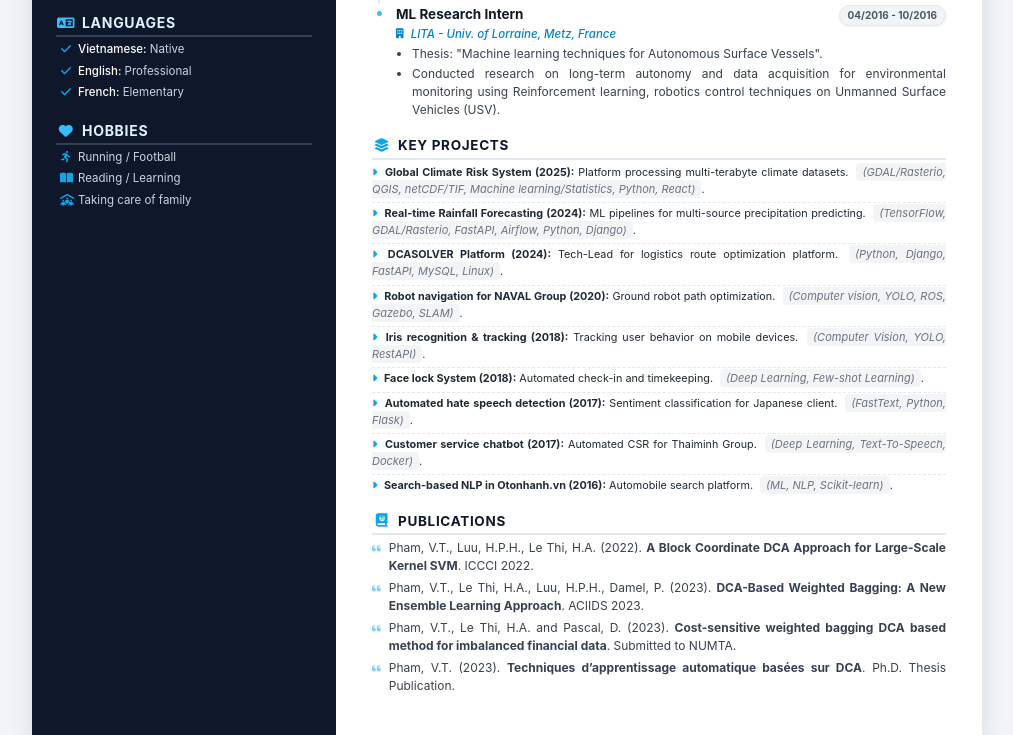
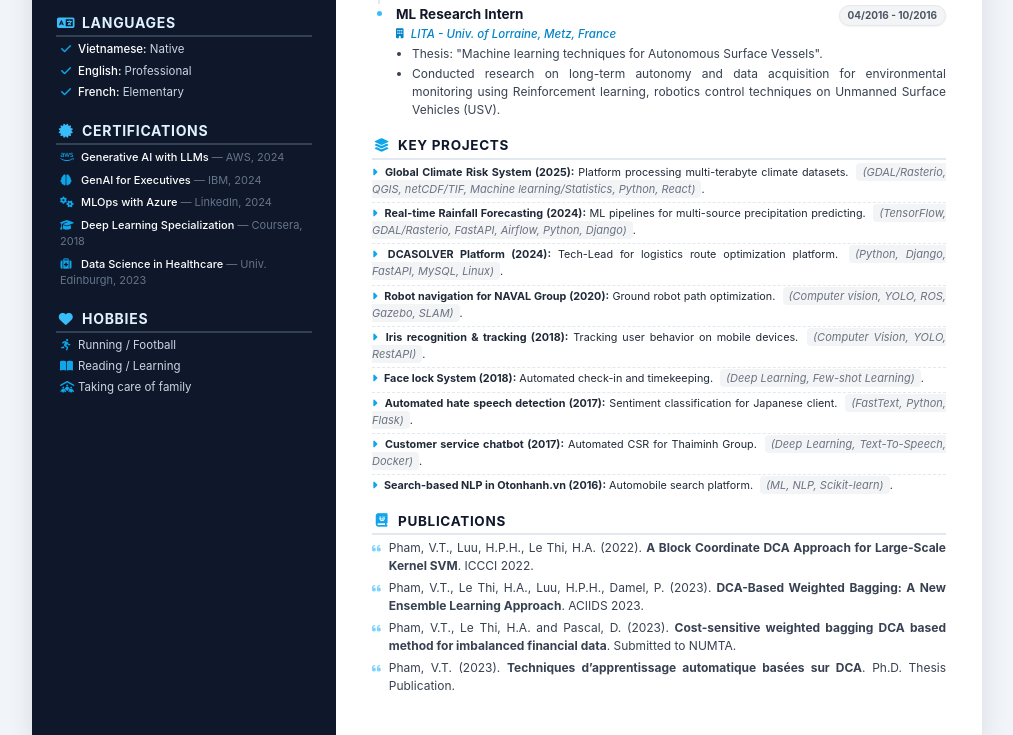
Before and after one commit to danielphamvt/cv, a plain HTML site: page cv.html in a window 1280 px wide. Shown: the part 1180-1915 px from the top of the page, without its empty margins (133-1146 px from the left). Drawn offline with nearby package versions, Linux system fonts and the light colour scheme.

Commit message:
Update CV

```diff
--- a/cv.html
+++ b/cv.html
@@ -14,7 +14,7 @@
             background-color: #f1f5f9;
             color: #1e293b;
             line-height: 1.25;
-            /* Ép dòng tối đa */
+            /* Maximize line density */
             font-size: 10.8px;
         }
 
@@ -52,10 +52,10 @@
             text-transform: uppercase;
             letter-spacing: 0.05em;
             margin-bottom: 4px;
-            /* Cắt bớt phần đệm tiêu đề */
+            /* Reduce title padding */
             border-bottom: 2px solid #e2e8f0;
             padding-bottom: 2px;
-            /* Ép lề viền và chữ sát nhau */
+            /* Tight border and text spacing */
             color: #0f172a;
             display: flex;
             align-items: center;
@@ -87,7 +87,7 @@
             padding-left: 16px;
             border-left: 2px solid #e2e8f0;
             padding-bottom: 7px;
-            /* Gọt sâu khoảng trắng giữa mỗi job */
+            /* Trim spacing between jobs */
         }
 
         .timeline-item:last-child {
@@ -150,14 +150,14 @@
             justify-content: space-between;
             align-items: baseline;
             margin-bottom: 0px;
-            /* Bỏ khoảng cách title và công ty */
+            /* Remove gap between title and company */
         }
 
         .project-item {
             margin-bottom: 0px;
-            /* Loại viền margin ngoài */
+            /* Remove outer margin */
             padding-bottom: 4px;
-            /* Rút ngắn nốt ruột bên trong padding */
+            /* Reduce inner padding */
             border-bottom: 1px dashed #e2e8f0;
         }
 
@@ -388,6 +388,32 @@
                 </div>
             </section>
 
+            <section class="mb-5 avoid-break">
+                <h3 class="section-title text-sm"><i class="fa-solid fa-certificate"></i> Certifications</h3>
+                <div class="text-[11px] space-y-1.5 text-slate-300 ml-1">
+                    <p><i class="fab fa-aws text-sky-500 mr-1.5 w-3 text-center"></i>
+                        <span class="text-white font-medium">Generative AI with LLMs</span>
+                        <span class="text-slate-500"> — AWS, 2024</span>
+                    </p>
+                    <p><i class="fas fa-brain text-sky-500 mr-1.5 w-3 text-center"></i>
+                        <span class="text-white font-medium">GenAI for Executives</span>
+                        <span class="text-slate-500"> — IBM, 2024</span>
+                    </p>
+                    <p><i class="fas fa-cogs text-sky-500 mr-1.5 w-3 text-center"></i>
+                        <span class="text-white font-medium">MLOps with Azure</span>
+                        <span class="text-slate-500"> — LinkedIn, 2024</span>
+                    </p>
+                    <p><i class="fas fa-graduation-cap text-sky-500 mr-1.5 w-3 text-center"></i>
+                        <span class="text-white font-medium">Deep Learning Specialization</span>
+                        <span class="text-slate-500"> — Coursera, 2018</span>
+                    </p>
+                    <p><i class="fas fa-medkit text-sky-500 mr-1.5 w-3 text-center"></i>
+                        <span class="text-white font-medium">Data Science in Healthcare</span>
+                        <span class="text-slate-500"> — Univ. Edinburgh, 2023</span>
+                    </p>
+                </div>
+            </section>
+
             <section class="avoid-break">
                 <h3 class="section-title text-sm"><i class="fa-solid fa-heart"></i> Hobbies</h3>
                 <div class="text-[11.5px] space-y-1 text-slate-300 ml-1">
@@ -424,7 +450,7 @@
                 <h3 class="section-title"><i class="fa-solid fa-briefcase"></i> Work Experience</h3>
 
                 <div class="timeline-container">
-                    <!-- Job 0 -->
+
                     <div class="timeline-item avoid-break">
                         <div class="job-header">
                             <h4 class="text-[13.5px] font-bold text-gray-900">Geospatial Data Scientist</h4>
@@ -452,7 +478,7 @@
                         </ul>
                     </div>
 
-                    <!-- Job 1 -->
+
                     <div class="timeline-item avoid-break">
                         <div class="job-header">
                             <h4 class="text-[13.5px] font-bold text-gray-900">Postdoctoral / R&D engineer</h4>
@@ -478,7 +504,7 @@
                         </ul>
                     </div>
 
-                    <!-- Job 2 -->
+
                     <div class="timeline-item avoid-break">
                         <div class="job-header">
                             <h4 class="text-[13.5px] font-bold text-gray-900">Ph.D. Candidate / R&D engineer</h4>
@@ -502,7 +528,7 @@
                         </ul>
                     </div>
 
-                    <!-- Job 3 -->
+
                     <div class="timeline-item avoid-break">
                         <div class="job-header">
                             <h4 class="text-[13.5px] font-bold text-gray-900">University Lecturer</h4>
@@ -520,7 +546,7 @@
                         </ul>
                     </div>
 
-                    <!-- Job 4 -->
+
                     <div class="timeline-item avoid-break">
                         <div class="job-header">
                             <h4 class="text-[13.5px] font-bold text-gray-900">GIS Data Engineer / Web Developer</h4>
@@ -541,7 +567,7 @@
                         </ul>
                     </div>
 
-                    <!-- Job 5 -->
+
                     <div class="timeline-item avoid-break">
                         <div class="job-header">
                             <h4 class="text-[13.5px] font-bold text-gray-900">ML Engineer / Product Owner</h4>
@@ -560,7 +586,7 @@
                         </ul>
                     </div>
 
-                    <!-- Job 6 -->
+
                     <div class="timeline-item avoid-break">
                         <div class="job-header">
                             <h4 class="text-[13.5px] font-bold text-gray-900">NLP Engineer</h4>
@@ -579,7 +605,7 @@
                         </ul>
                     </div>
 
-                    <!-- Job 7 -->
+
                     <div class="timeline-item avoid-break">
                         <div class="job-header">
                             <h4 class="text-[13.5px] font-bold text-gray-900">ML Research Intern</h4>
@@ -614,8 +640,10 @@
                         </p>
                     </div>
                     <div class="project-item">
-                        <p><strong><i class="fa-solid fa-caret-right text-sky-500 mr-1"></i> Real-time Rainfall
-                                Forecasting (2024):</strong> ML pipelines for multi-source precipitation predicting.
+                        <p><strong><i class="fa-solid fa-caret-right text-sky-500 mr-1"></i> <a
+                                    href="https://rainvision-phl.databourg.com" target="_blank"
+                                    class="cv-link">Real-time Rainfall Forecasting</a> (2024):</strong> ML pipelines for
+                            multi-source precipitation predicting.
                             <span
                                 class="italic text-gray-500 bg-gray-100 px-1.5 py-0.5 rounded ml-1 text-[11px]">(TensorFlow,
                                 GDAL/Rasterio, FastAPI, Airflow, Python, Django)</span>.
```
